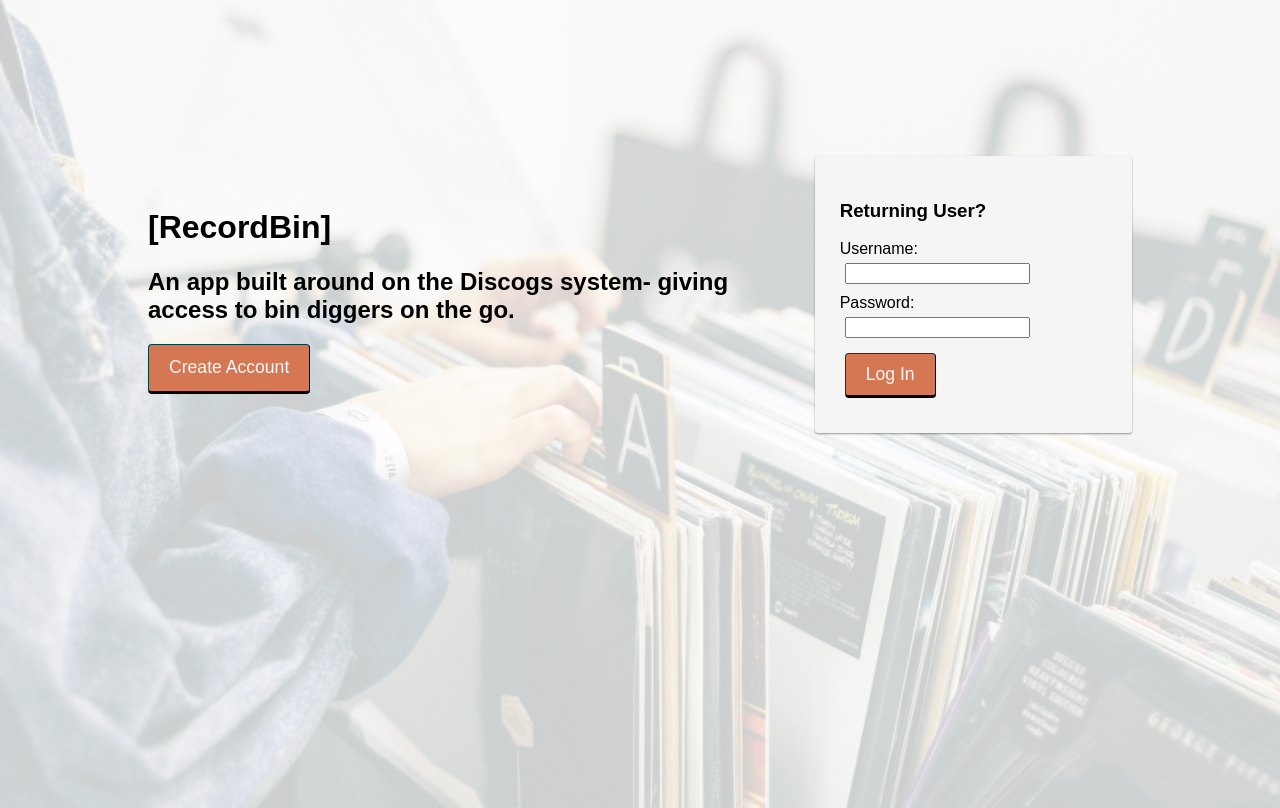
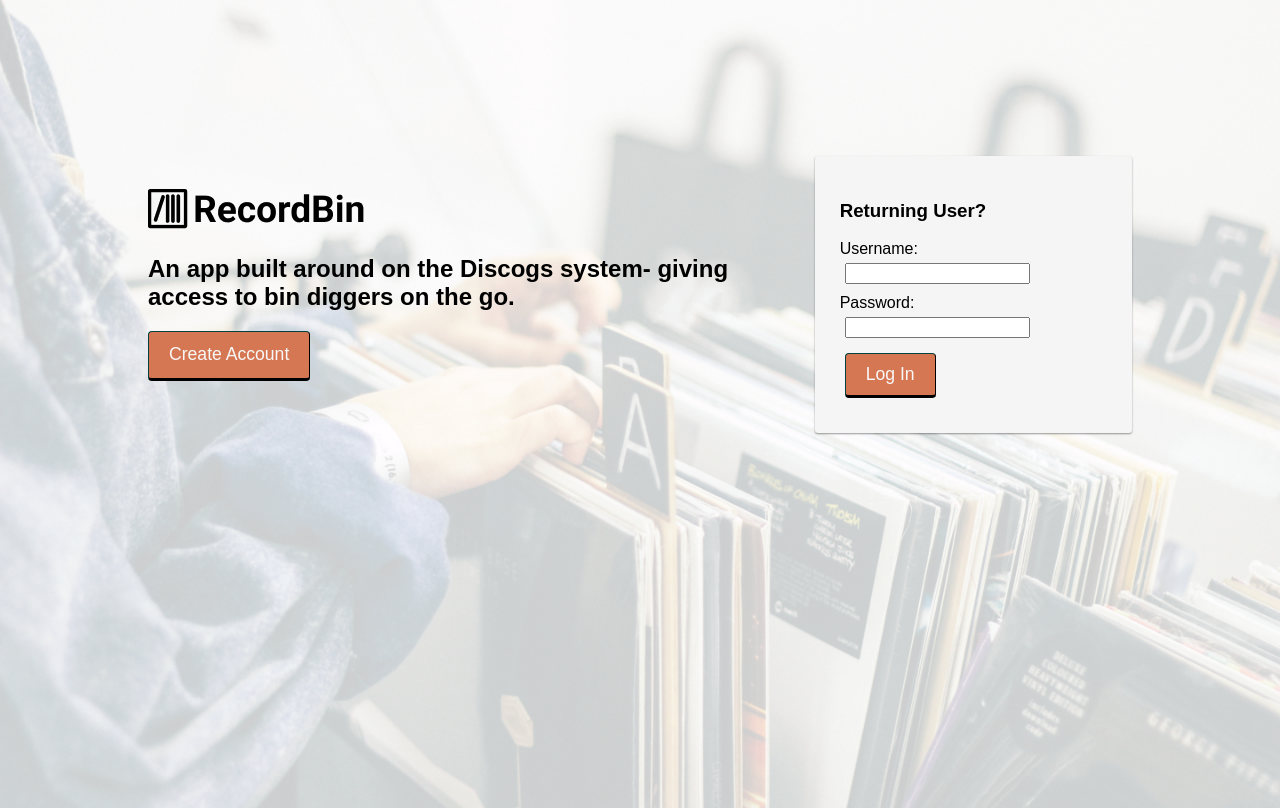
Before and after one commit to JeannieRenee/RecordBin, a React (Create React App) app: page /#/wishlist in a window 1280 px wide. Built offline with nearby package versions, Linux system fonts and the light colour scheme; no server answers.

Commit message:
added logo

```diff
--- a/src/components/Drawer/Drawer.jsx
+++ b/src/components/Drawer/Drawer.jsx
@@ -62,7 +62,9 @@ function ResponsiveDrawer(props) {
             <img src={require('./logo.png')} className='logo' />
           <div className='divider'>
             <Divider />
+            {/* <h4>Hey, {user.username}</h4> */}
           </div>
+
           <List >
             <div className='sidebar'>
               <ListItem key='Collection' disablePadding onClick={collection}>
--- a/src/components/LandingPage/LandingPage.jsx
+++ b/src/components/LandingPage/LandingPage.jsx
@@ -18,7 +18,7 @@ function LandingPage() {
 
       <div className="grid">
         <div className="grid-col grid-col_8">
-        <h1>[RecordBin]</h1>
+        <img src={require('./logo.png')} />
           <h2>
           An app built around on the Discogs system- giving access to bin diggers on the go.
           </h2>
```
Also changed, not shown: src/components/LandingPage/logo.png (added).
